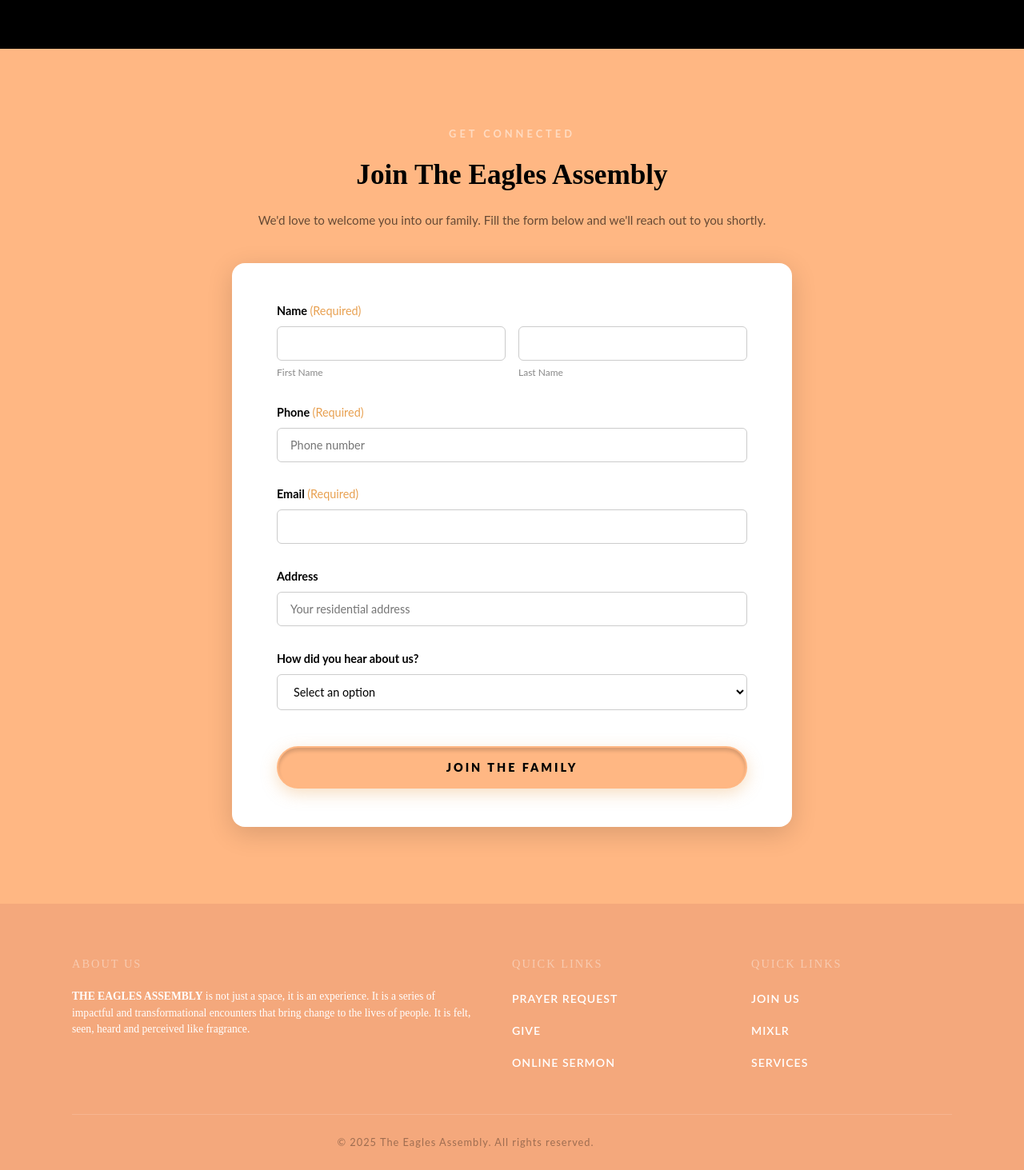
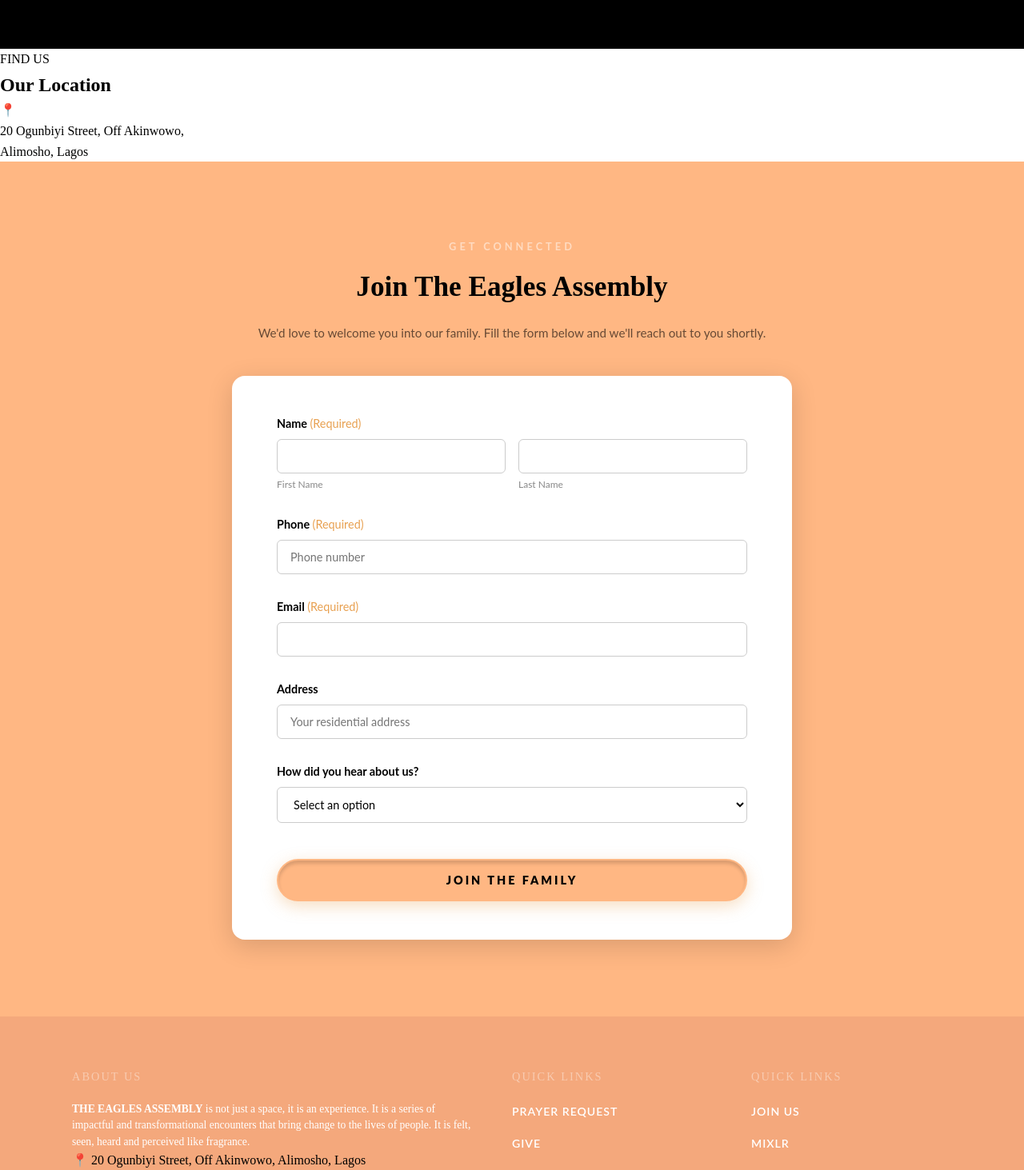
Before and after one commit to Oyegoke-chima/eagles-assembly, a React (Vite) app: page /about in a window 1280 px wide. Shown: the part 2180-3643 px from the top of the page at 80% size. Built offline with nearby package versions, Linux system fonts and the light colour scheme.

Commit message:
added address section

```diff
--- a/src/components/Footer.jsx
+++ b/src/components/Footer.jsx
@@ -13,7 +13,12 @@
             encounters that bring change to the lives of people. It is felt, seen,
             heard and perceived like fragrance.
           </p>
+          <p className="footer-address">
+            📍 20 Ogunbiyi Street, Off Akinwowo, Alimosho, Lagos
+          </p>
         </div>
+
+
 
         <div className="footer-col">
           <h4 className="footer-heading">QUICK LINKS</h4>
--- a/src/pages/About.jsx
+++ b/src/pages/About.jsx
@@ -135,6 +135,18 @@
           </div>
         </div>
       </section>
+      {/* ADDRESS */}
+      <section className="address-section">
+        <div className="address-container">
+          <p className="address-label">FIND US</p>
+          <h2 className="address-title">Our Location</h2>
+          <div className="address-card">
+            <span className="address-icon">📍</span>
+            <p>20 Ogunbiyi Street, Off Akinwowo,</p>
+            <p>Alimosho, Lagos</p>
+          </div>
+        </div>
+      </section>
 
       {/* NEW MEMBER FORM */}
       <section className="new-member-section" id="join">
```
